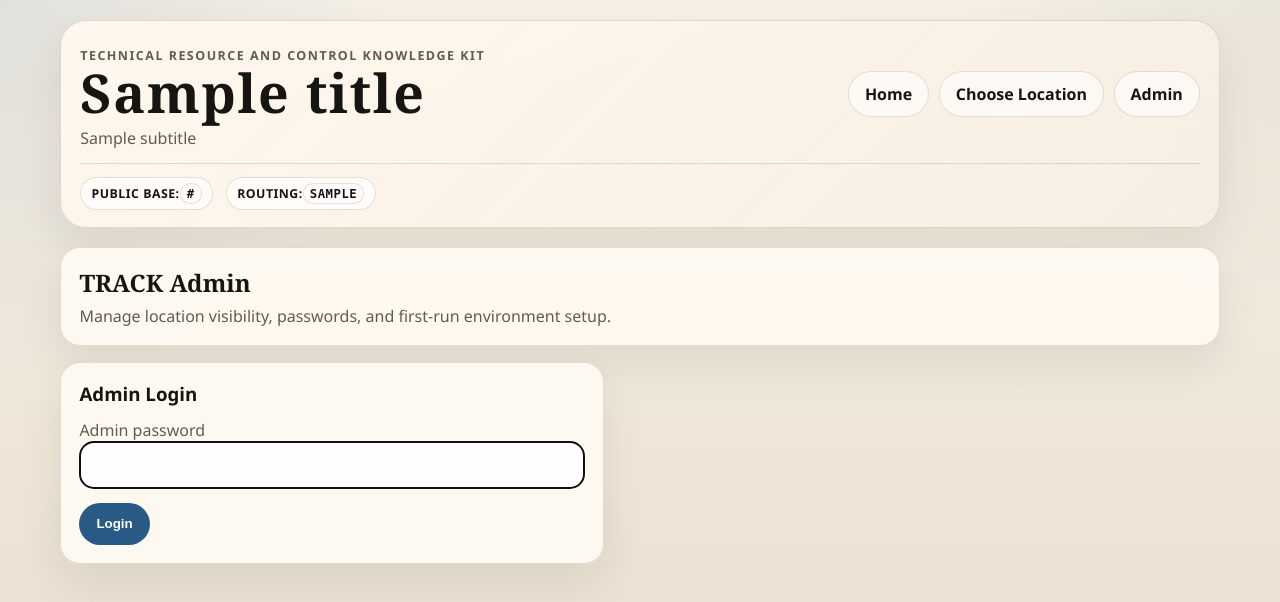
After one commit to yoctobyte/track, a Flask app: template trackhub/templates/admin.html in a window 1280 px wide. The commit adds this page. Shown: the top 602 px of the page. Run offline with Flask 3, Linux system fonts and the light colour scheme; the template is opened without the code that fills it: most values are stand-ins (such as "Sample title", 1, 10 or a date in 2020).

Commit message:
Restore TrackHub admin and QuickTrack autostart

```diff
--- a/trackhub/config.json
+++ b/trackhub/config.json
@@ -180,7 +180,7 @@
             "QUICKTRACK_PORT": "5117",
             "QUICKTRACK_DATA_DIR": "./quicktrack/data/environments/museum"
           },
-          "autostart": false,
+          "autostart": true,
           "status": "experimental"
         }
       ]
@@ -253,7 +253,7 @@
             "QUICKTRACK_PORT": "5127",
             "QUICKTRACK_DATA_DIR": "./quicktrack/data/environments/lab"
           },
-          "autostart": false,
+          "autostart": true,
           "status": "experimental"
         }
       ]
--- a/trackhub/config.py
+++ b/trackhub/config.py
@@ -201,7 +201,7 @@ DEFAULT_CONFIG: dict[str, object] = {
                         "QUICKTRACK_PORT": "5117",
                         "QUICKTRACK_DATA_DIR": "./quicktrack/data/environments/museum",
                     },
-                    "autostart": False,
+                    "autostart": True,
                     "status": "experimental",
                 },
             ],
@@ -279,7 +279,7 @@ DEFAULT_CONFIG: dict[str, object] = {
                         "QUICKTRACK_PORT": "5127",
                         "QUICKTRACK_DATA_DIR": "./quicktrack/data/environments/lab",
                     },
-                    "autostart": False,
+                    "autostart": True,
                     "status": "experimental",
                 },
             ],
--- /dev/null
+++ b/trackhub/templates/admin.html
@@ -0,0 +1,106 @@
+{% extends "base.html" %}
+{% block content %}
+<section class="card stack" style="margin-bottom: 1rem;">
+  <div class="row">
+    <div>
+      <h2 style="margin:0; font-family:'IBM Plex Serif', Georgia, serif;">TRACK Admin</h2>
+      <p class="muted" style="margin:0.4rem 0 0;">Manage location visibility, passwords, and first-run environment setup.</p>
+    </div>
+    {% if admin_authenticated %}
+      <a class="btn secondary" href="{{ url_for('admin_logout') }}">Admin Logout</a>
+    {% endif %}
+  </div>
+  {% if message %}
+    <p class="badge">{{ message }}</p>
+  {% endif %}
+  {% if error %}
+    <p class="error">{{ error }}</p>
+  {% endif %}
+</section>
+
+{% if not admin_authenticated %}
+  <section class="card stack" style="max-width: 34rem;">
+    <h3 style="margin:0;">Admin Login</h3>
+    <form class="stack" method="post" action="{{ url_for('admin') }}">
+      <input type="hidden" name="action" value="login">
+      <input type="hidden" name="next" value="{{ next_url }}">
+      <label>
+        <span class="muted">Admin password</span>
+        <input name="password" type="password" autocomplete="current-password" autofocus required>
+      </label>
+      <button class="btn" type="submit">Login</button>
+    </form>
+  </section>
+{% else %}
+  <section class="grid" style="margin-bottom: 1rem;">
+    {% for env in environments %}
+      <article class="card stack">
+        <div class="row">
+          <div>
+            <h3 style="margin:0;">{{ env.name }}</h3>
+            <p class="muted" style="margin:0.25rem 0 0;"><code>{{ env.id }}</code></p>
+          </div>
+          <span class="badge {{ env.badge }}">{{ env.badge }}</span>
+        </div>
+        <p class="muted">{{ env.description }}</p>
+        <form class="stack" method="post" action="{{ url_for('admin_save') }}">
+          <input type="hidden" name="action" value="update-environment">
+          <input type="hidden" name="env_id" value="{{ env.id }}">
+          <label>
+            <input type="checkbox" name="enabled" {% if env.enabled %}checked{% endif %} style="width:auto; min-height:auto;">
+            Enabled
+          </label>
+          <label>
+            <span class="muted">Location password</span>
+            <input name="password" type="password" autocomplete="new-password" placeholder="{% if env.has_password %}Leave blank to keep current password{% else %}Optional{% endif %}">
+          </label>
+          <button class="btn secondary" type="submit">Save {{ env.name }}</button>
+        </form>
+      </article>
+    {% endfor %}
+  </section>
+
+  <section class="grid">
+    <article class="card stack">
+      <h3 style="margin:0;">Add Location</h3>
+      <form class="stack" method="post" action="{{ url_for('admin_save') }}">
+        <input type="hidden" name="action" value="add-environment">
+        <label>
+          <span class="muted">ID / slug</span>
+          <input name="id" placeholder="field-laptop" required>
+        </label>
+        <label>
+          <span class="muted">Display name</span>
+          <input name="name" placeholder="Field Laptop" required>
+        </label>
+        <label>
+          <span class="muted">Description</span>
+          <input name="description" placeholder="Local laptop environment.">
+        </label>
+        <label>
+          <span class="muted">Location password</span>
+          <input name="password" type="password" autocomplete="new-password">
+        </label>
+        <label>
+          <input type="checkbox" name="enabled" checked style="width:auto; min-height:auto;">
+          Enabled
+        </label>
+        <button class="btn" type="submit">Add Location</button>
+      </form>
+    </article>
+
+    <article class="card stack">
+      <h3 style="margin:0;">Admin Password</h3>
+      <p class="muted">This protects the admin page only. Location passwords remain separate.</p>
+      <form class="stack" method="post" action="{{ url_for('admin_save') }}">
+        <input type="hidden" name="action" value="set-admin-password">
+        <label>
+          <span class="muted">New admin password</span>
+          <input name="password" type="password" autocomplete="new-password" required>
+        </label>
+        <button class="btn warn" type="submit">Update Admin Password</button>
+      </form>
+    </article>
+  </section>
+{% endif %}
+{% endblock %}
--- a/trackhub/templates/service_unavailable.html
+++ b/trackhub/templates/service_unavailable.html
@@ -22,6 +22,9 @@
       <strong>Expected upstream</strong>
       <code>{{ target_url }}</code>
       <div class="muted">Current path: {{ app_item.public_path }}</div>
+      {% if app_item.launch_script %}
+        <div class="muted">Start script: <code>{{ app_item.launch_script }}</code></div>
+      {% endif %}
     </div>
   </div>
 
```
Also changed, not shown: trackhub/tests_local.py (+26 -9 lines).
